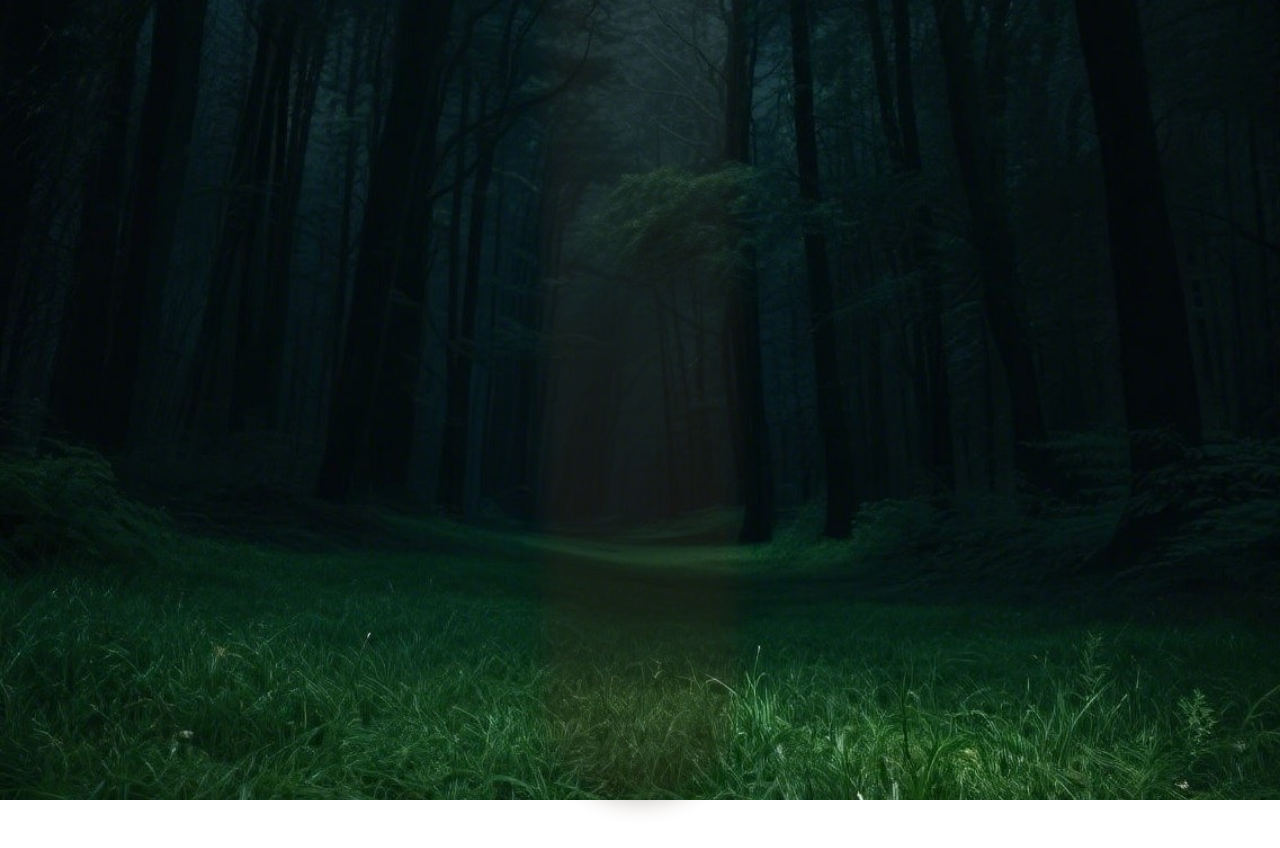
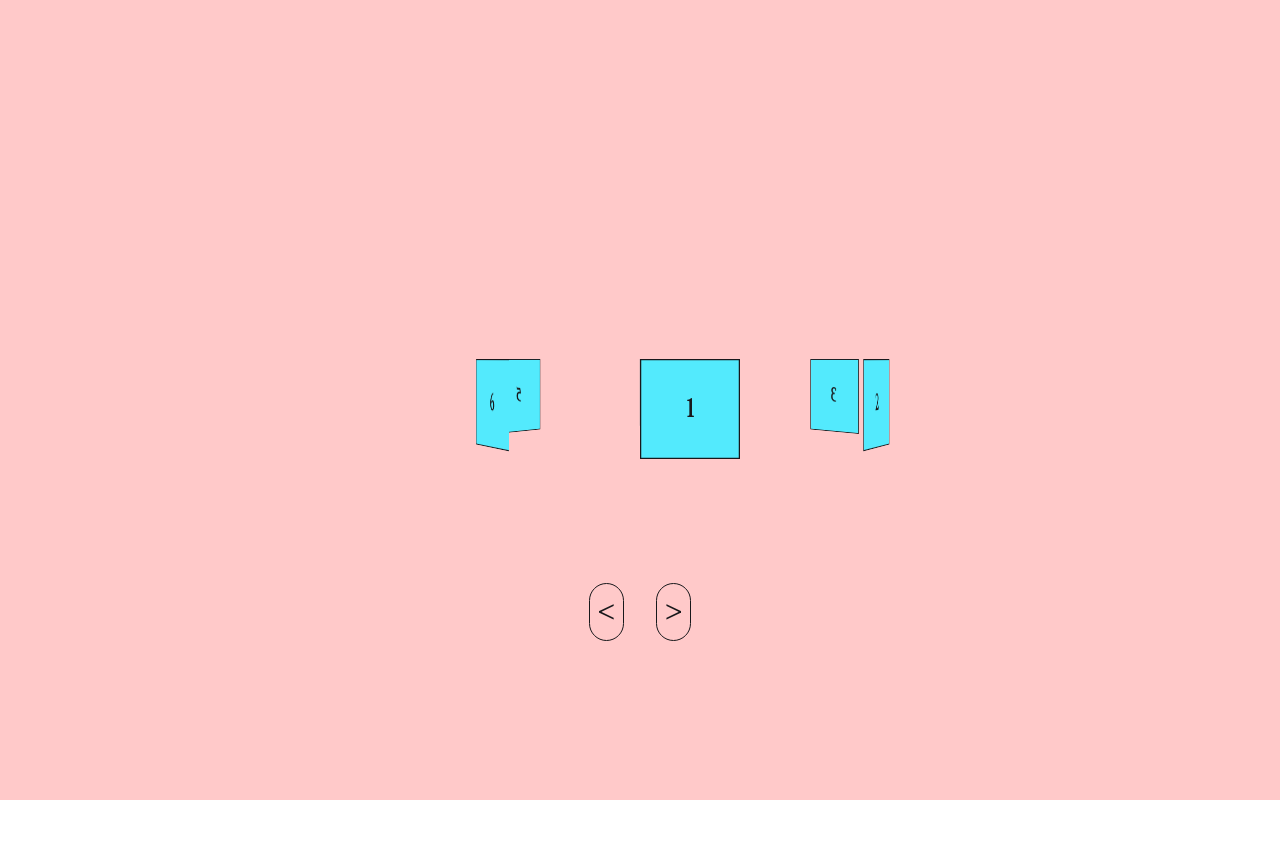
Before and after one commit to komikodok/fazport.v2, a Nuxt app: page /tes in a window 1280 px wide. Shown: the top 848 px of the page. After the commit the page ends 800 px from the top, so only its background shows below. Built offline with nearby package versions, Linux system fonts and the light colour scheme; a web font is replaced by a local one.

Commit message:
tes features

```diff
--- a/pages/tes.vue
+++ b/pages/tes.vue
@@ -1,64 +1,66 @@
-<!-- ProjectJourney.vue -->
 <script setup lang="ts">
+import { ref, onMounted } from 'vue'
 import gsap from 'gsap'
-import { ScrollTrigger } from 'gsap/ScrollTrigger'
 
-gsap.registerPlugin(ScrollTrigger)
+const rotation = ref(0)
+const totalItems = 6
+const angle = 360 / totalItems
 
 onMounted(() => {
-  gsap.utils.toArray('.project-card').forEach((el: any, index) => {
-    gsap.from(el, {
-      scrollTrigger: {
-        trigger: el,
-        start: 'top 80%',
-        end: 'top 60%',
-        scrub: true,
-      },
-      opacity: 0,
-      y: 100,
-      scale: 0.9,
-      duration: 1.2,
-      ease: 'power2.out'
+  const items = document.querySelectorAll('.box')
+
+  items.forEach((el, index) => {
+    const rotate = index * angle
+    gsap.set(el, {
+      rotateY: rotate,
+      transformOrigin: 'center center',
+      transform: `rotateY(${rotate}deg) translateZ(200px)`,
     })
   })
+})
 
-  // Parallax background
-  gsap.to('#forest-bg', {
-    backgroundPositionY: '60%',
-    scrollTrigger: {
-      trigger: '#project-journey',
-      start: 'top top',
-      end: 'bottom bottom',
-      scrub: true,
-    }
+function handleNextClick() {
+  rotation.value += angle
+  gsap.to('.slider', {
+    rotateY: rotation.value,
+    ease: 'power1.inOut',
+    duration: 1
   })
-})
+}
+
+function handlePrevClick() {
+  rotation.value -= angle
+  gsap.to('.slider', {
+    rotateY: rotation.value,
+    ease: 'power1.inOut',
+    duration: 1
+  })
+}
 </script>
 
 <template>
-  <div id="project-journey" class="relative w-screen min-h-[300vh] overflow-x-hidden">
-    <!-- Background -->
+  <div class="w-screen h-screen bg-red-200 flex flex-col items-center justify-center">
     <div
-      id="forest-bg"
-      class="fixed inset-0 bg-cover bg-center -z-10"
-      style="background-image: url('/forest2.jpeg'); background-position-y: 0%;"
-    />
+      class="relative w-[400px] h-[400px]"
+      style="perspective: 1000px"
+    >
+      <div
+        class="slider relative w-full h-full"
+        style="transform-style: preserve-3d;"
+      >
+        <div
+          v-for="n in totalItems"
+          :key="n"
+          class="box absolute top-1/2 left-1/2 w-20 h-20 bg-cyan-300 border flex justify-center items-center text-xl font-bold"
+        >
+          {{ n }}
+        </div>
+      </div>
+    </div>
 
-    <!-- Jalan -->
-    <div class="fixed bottom-0 left-1/2 -translate-x-1/2 w-48 h-[300vh] bg-gradient-to-t from-[#3d2917] to-transparent -z-10 opacity-30 rounded-full blur-md" />
-
-    <!-- Project Cards -->
-    <div class="pt-[100vh] space-y-96 px-8">
-      <div v-for="n in 5" :key="n" class="project-card bg-white/10 border border-yellow-200 text-yellow-100 p-8 rounded-xl max-w-2xl mx-auto backdrop-blur-sm shadow-lg">
-        <h2 class="text-3xl font-bold mb-2">Project {{ n }}</h2>
-        <p>This is a brief description of project {{ n }} that appears as you scroll through the forest path.</p>
-      </div>
+    <div class="flex gap-8 mt-6 text-4xl">
+      <div @click="handlePrevClick" class="cursor-pointer border p-2 rounded-full"><</div>
+      <div @click="handleNextClick" class="cursor-pointer border p-2 rounded-full">></div>
     </div>
   </div>
 </template>
-
-<style scoped>
-#forest-bg {
-  background-attachment: fixed;
-}
-</style>
```
